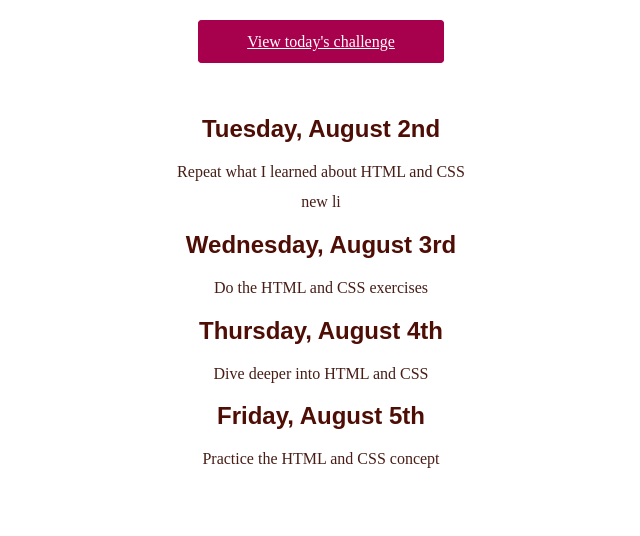
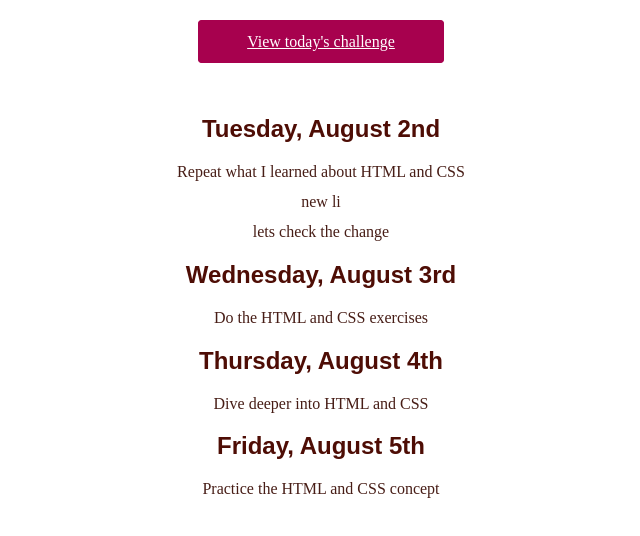
Before and after one commit to Touhid-Taskin/100-days-of-code, a plain HTML site: page html-files/full-week.html in a window 1280 px wide. Shown: the part 104-640 px from the top of the page, without its empty margins (319-959 px from the left). Drawn offline with Linux system fonts and the light colour scheme; files that its build step writes are made by us from their sources.

Commit message:
checking it again

```diff
--- a/html-files/full-week.html
+++ b/html-files/full-week.html
@@ -24,6 +24,9 @@
         <p> new li</p>
       </li>
       <li>
+        <p>lets check the change</p>
+      </li>
+      <li>
         <h2>Wednesday, August 3rd</h2>
         <p>Do the HTML and CSS exercises</p>
       </li>
```
